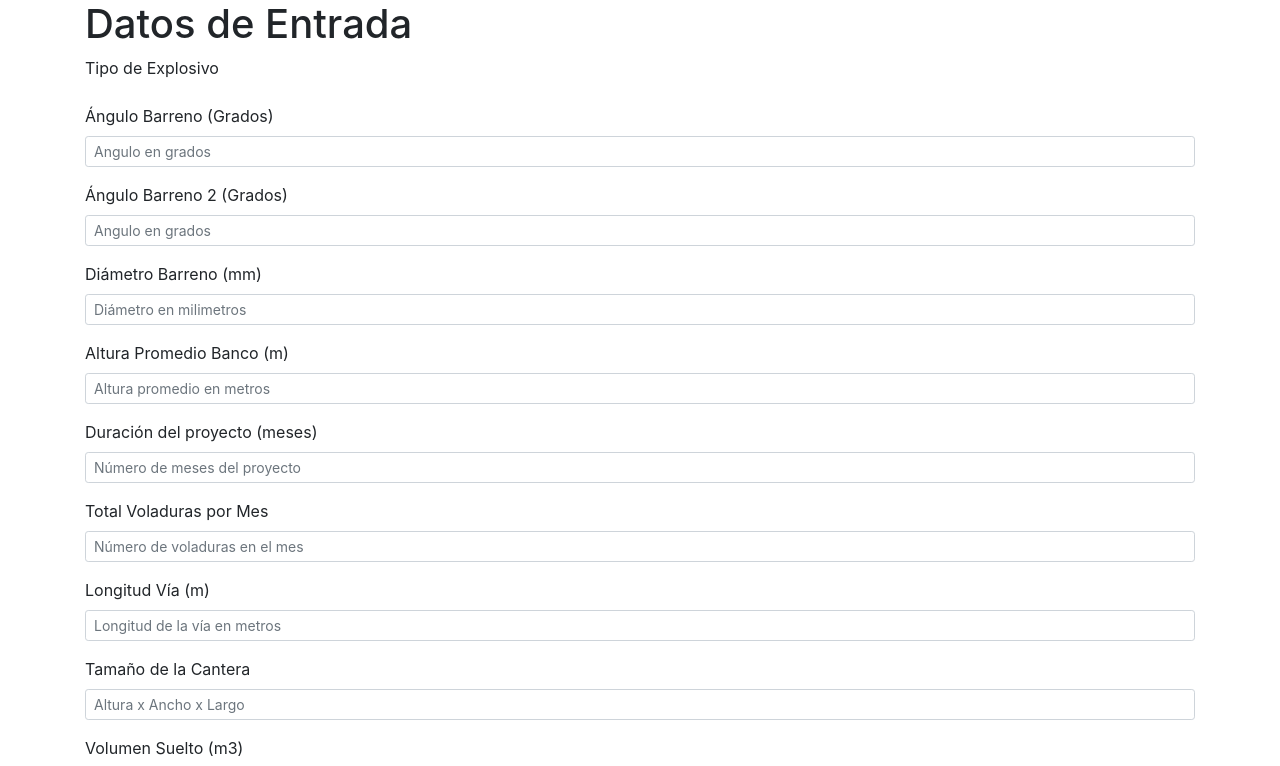
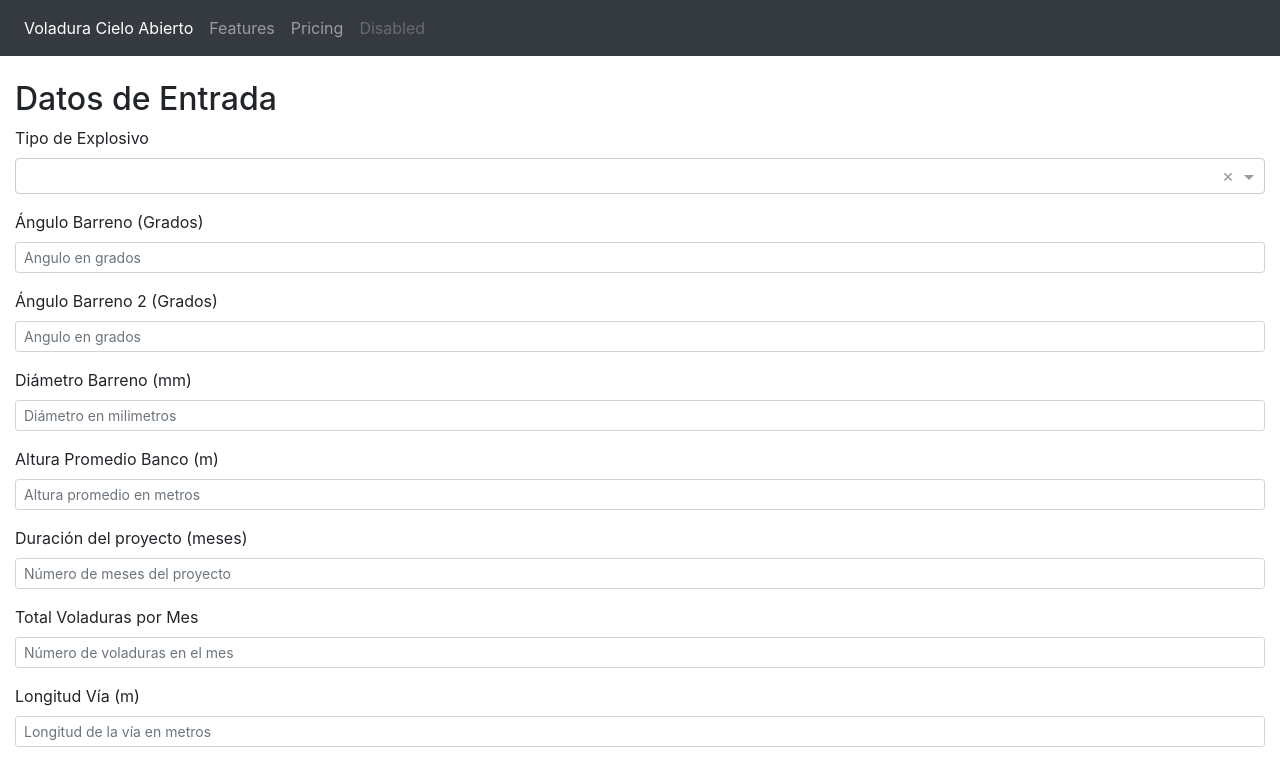
Before and after one commit to sebas746/voladuras, an Angular app: page /cieloAbierto in a window 1280 px wide. Shown: the top 766 px of the page. Built offline with nearby package versions, Linux system fonts and the light colour scheme.

Commit message:
Creado form cielo abierto

```diff
--- a/angular.json
+++ b/angular.json
@@ -30,6 +30,7 @@
             "scripts": [
               "node_modules/jquery/dist/jquery.min.js",
               "node_modules/bootstrap/dist/js/bootstrap.min.js"
+
             ]
           },
           "configurations": {
--- a/package.json
+++ b/package.json
@@ -19,6 +19,7 @@
     "@angular/platform-browser": "~8.2.4",
     "@angular/platform-browser-dynamic": "~8.2.4",
     "@angular/router": "~8.2.4",
+    "@ng-select/ng-select": "^3.0.7",
     "bootstrap": "^4.3.1",
     "jquery": "^3.4.1",
     "rxjs": "~6.4.0",
--- a/src/app/app.component.html
+++ b/src/app/app.component.html
@@ -1,3 +1,22 @@
-<div class="container">
+<nav class="navbar navbar-expand-lg navbar-dark bg-dark">
+
+  <button class="navbar-toggler" type="button" data-toggle="collapse" data-target="#navbarNavAltMarkup"
+    aria-controls="navbarNavAltMarkup" aria-expanded="false" aria-label="Toggle navigation">
+    <span class="navbar-toggler-icon"></span>
+  </button>
+  <div class="collapse navbar-collapse" id="navbarNavAltMarkup">
+    <div class="navbar-nav">
+      <a class="nav-item nav-link active" href="#">Voladura Cielo Abierto <span class="sr-only">(current)</span></a>
+      <a class="nav-item nav-link" href="#">Features</a>
+      <a class="nav-item nav-link" href="#">Pricing</a>
+      <a class="nav-item nav-link disabled" href="#" tabindex="-1" aria-disabled="true">Disabled</a>
+    </div>
+  </div>
+</nav>
+
+<br />
+<div id="wrapper">
+<div class="container-fluid">
   <router-outlet></router-outlet>
 </div>
+</div>
--- a/src/app/app.module.ts
+++ b/src/app/app.module.ts
@@ -4,6 +4,7 @@ import { AppRoutingModule } from './app-routing.module';
 import { AppComponent } from './app.component';
 import { VoladurasModule } from './voladuras/voladuras.module';
 import { ReactiveFormsModule, FormsModule } from '@angular/forms';
+import { NgSelectModule } from '@ng-select/ng-select';
 
 @NgModule({
   declarations: [
@@ -14,7 +15,8 @@ import { ReactiveFormsModule, FormsModule } from '@angular/forms';
     AppRoutingModule,
     VoladurasModule,
     ReactiveFormsModule,
-    FormsModule
+    FormsModule,
+    NgSelectModule
   ],
   providers: [],
   bootstrap: [AppComponent]
--- a/src/app/voladuras/cieloAbierto.component.html
+++ b/src/app/voladuras/cieloAbierto.component.html
@@ -1,8 +1,14 @@
-<h1>Datos de Entrada</h1>
+<h2>Datos de Entrada</h2>
+
 <form [formGroup]="cieloAbiertoForm" (ngSubmit)="submit()">
     <div class="form-group">
         <label for="exampleInputEmail1">Tipo de Explosivo</label>
-
+        <ng-select [ngClass]="{ 'is-invalid': isSubmitted && formControls.tipoExplosivo1.errors }"
+            [items]="defaultBindingsList" formControlName="tipoExplosivo1" required>
+        </ng-select>
+        <div *ngIf="isSubmitted && formControls.tipoExplosivo1.invalid" class="invalid-feedback d-block">
+            Ingrese el tipo de explosivo
+         </div>
     </div>
     <div class="form-group">
         <label for="anguloBarreno">Ángulo Barreno (Grados)</label>
--- a/src/app/voladuras/cieloAbierto.component.ts
+++ b/src/app/voladuras/cieloAbierto.component.ts
@@ -1,6 +1,5 @@
 import { Component, OnInit } from "@angular/core";
 import { FormBuilder, FormGroup, Validators } from '@angular/forms';
-
 
 @Component({
     templateUrl: "cieloAbierto.component.html"
@@ -8,6 +7,14 @@ import { FormBuilder, FormGroup, Validators } from '@angular/forms';
 export class CieloAbiertoComponent implements OnInit {
     cieloAbiertoForm: FormGroup;
     isSubmitted = false;
+
+    defaultBindingsList = [
+        { value: 1, label: 'Vilnius' },
+        { value: 2, label: 'Kaunas' },
+        { value: 3, label: 'Pavilnys'}
+    ];
+
+    selectedCity = null;
 
     constructor(private formBuilder: FormBuilder) {
 
@@ -21,6 +28,7 @@ export class CieloAbiertoComponent implements OnInit {
 
     createForm() {
         this.cieloAbiertoForm = this.formBuilder.group({
+            tipoExplosivo1: ['', Validators.required],
             anguloBarreno: ['', Validators.required],
             angulo2Barreno: ['', Validators.required],
             diametroBarreno: ['', Validators.required],
--- a/src/app/voladuras/voladuras.module.ts
+++ b/src/app/voladuras/voladuras.module.ts
@@ -3,6 +3,7 @@ import { BrowserModule } from "@angular/platform-browser";
 import { RouterModule } from "@angular/router";
 import { FormsModule, ReactiveFormsModule } from "@angular/forms";
 import { CieloAbiertoComponent } from './cieloAbierto.component';
+import { NgSelectModule } from '@ng-select/ng-select';
 
 @NgModule({
     declarations:
@@ -13,7 +14,8 @@ import { CieloAbiertoComponent } from './cieloAbierto.component';
         BrowserModule,
         RouterModule,
         FormsModule,
-        ReactiveFormsModule
+        ReactiveFormsModule,
+        NgSelectModule
     ],
     exports: []
 })
--- a/src/styles.css
+++ b/src/styles.css
@@ -1,3 +1,5 @@
+@import "~@ng-select/ng-select/themes/default.theme.css";
+
 /* You can add global styles to this file, and also import other style files */
 .has-error input[type="email"],
 .has-error input[type="text"],
@@ -5,3 +7,8 @@
     border-color: rgb(216, 12, 12);
     color: rgb(230, 14, 14);
 }
+
+ng-select.ng-invalid.ng-touched .ng-select-container {
+    border-color: #dc3545;
+    box-shadow: inset 0 1px 1px rgba(0, 0, 0, 0.075), 0 0 0 3px #fde6e8;
+}
```
Also changed, not shown: 1 other file (tests, documents, lock files or other folders).
